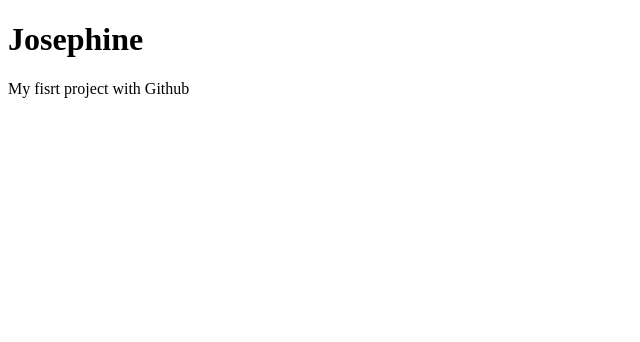
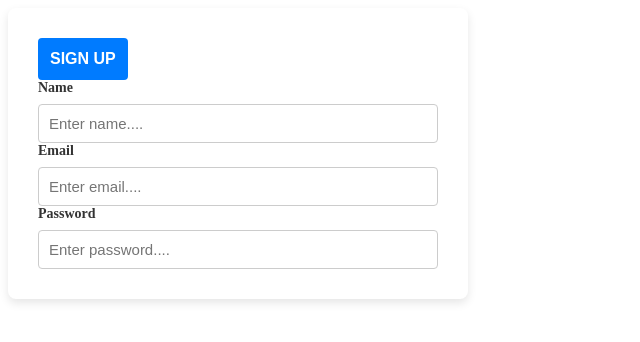
Before and after one commit to jovio128/my-project, a plain HTML site: page index.html in a window 1280 px wide. Shown: the whole page, without its empty margins (0-640 px from the left). Drawn offline with Linux system fonts and the light colour scheme.

Commit message:
changed name to button

```diff
--- a/CSS/style.css
+++ b/CSS/style.css
@@ -0,0 +1,65 @@
+/*center the form on the screen*/
+.body{
+    display: flex;
+justify-content: center;
+align-items: center;
+min-height: 100vh;
+margin: 0;
+background-color: #f5f5f5;
+font-family: sans-serif;
+}
+/*formcontainer styling*/
+.formcontainer{
+    background: #ffffff;
+    padding: 30px;
+    border-radius: 8px;
+    box-shadow: 0 4px 10px rgba(0,0,0,0.1);
+    width: 100%;
+    max-width: 400px;
+}
+/*layout elements vertically*/
+.form{
+    display: flex;
+    flex-direction: column;
+    gap: 20px;
+}
+/*Top button styling*/
+.sign{
+    background-color: #007bff;
+    color: white;
+    border: none;
+    padding: 12px;
+    border-radius: 4px;
+    font-size: 16px;
+    cursor: pointer;
+    font-weight: bold;
+    transition: background 0.2s;
+
+}
+.sign:hover{
+    background-color: #0056b3;
+
+}
+/*input groups alignment*/
+.inputgroup{
+    display: flex;
+    flex-direction: column;
+    gap: 8px;
+}
+.inputgroup label{
+    font-size: 14px;
+    color: #333;
+    font-weight: 600;
+
+}
+.inputgroup input{
+    padding: 10px;
+    border: 1px solid #ccc;
+    border-radius: 4px;
+    font-size: 15px;
+
+}
+.inputgroup input:focus{
+    outline: none;
+    border-color: #007bff;
+}
--- a/index.html
+++ b/index.html
@@ -7,10 +7,31 @@
     <link rel="stylesheet" href="CSS/style.css">
 </head>
 <body>
-    <div>
-        <h1>Josephine</h1>
-        <P>My fisrt project with Github</P>
+    <div class="formcontainer">
+        <form >
+            <!--button at the top-->
+            <button class="sign"> SIGN UP</button>
+
+             <!--input fields below-->
+    <div class="inputgroup">
+        <label for="name">Name</label>
+        <input type="text" id="name" placeholder="Enter name...." required/>
     </div>
+    <div class="inputgroup">
+        <label for="email">Email</label>
+        <input type="text" id="email" placeholder="Enter email...." required/>
+    </div>
+    <div class="inputgroup">
+        <label for="password">Password</label>
+        <input type="password" id="password" placeholder="Enter password...." required/>
+    </div>
+
+
+
+        </form>
+
+    </div>
+
 
 </body>
 </html>
```
